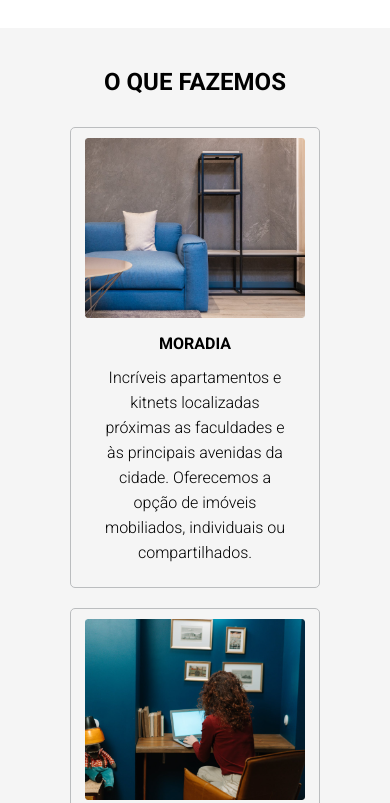
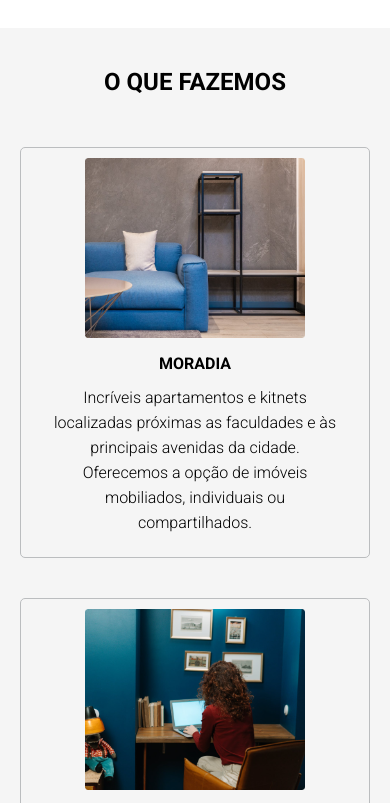
Before and after one commit to gabriellerodriguess/desafio-programa-desenvolve, a website: page index.html in a window 390 px wide. Shown: the part 1400-2203 px from the top of the page. Drawn offline with Linux system fonts and the light colour scheme.

Commit message:
Alterando container 'O que fazemos'.

```diff
--- a/style.css
+++ b/style.css
@@ -326,7 +326,8 @@
     }
 
     .infoMoradia,.infoGerenciamento,.infoReforma{
-        margin-bottom: 20px;
+        width: auto;
+        margin: 20px;
     }
 
     .infoForm{
```
